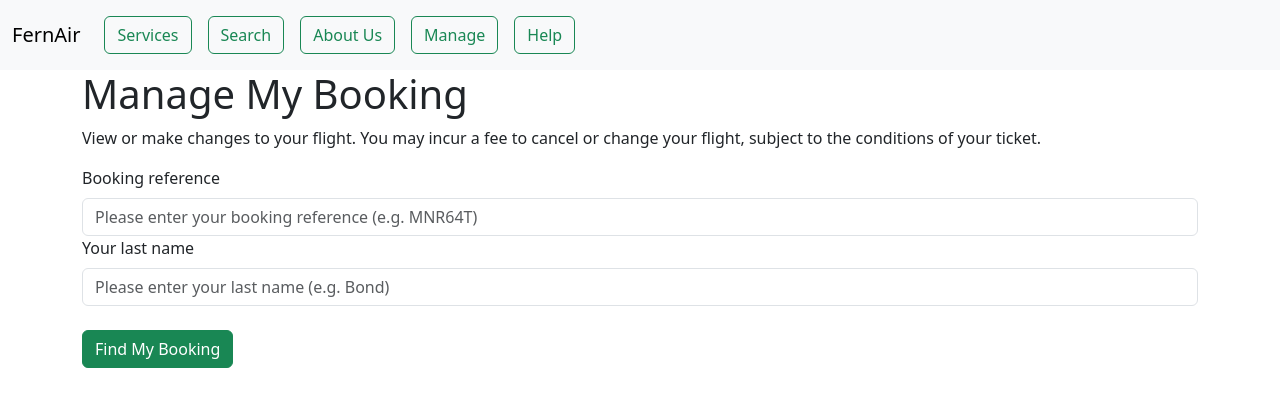
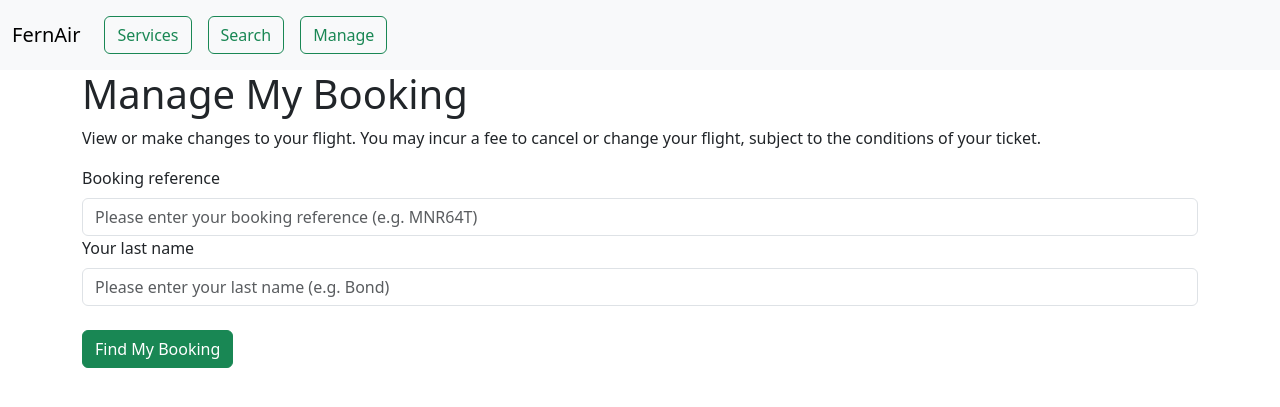
Before and after one commit to mmbi-glitch/159352_A2, a Flask app: page /manage in a window 1280 px wide. Shown: the top 407 px of the page. Run offline with Flask 3, Linux system fonts and the light colour scheme; parts of the project's set-up code (start-up, migrations or seed data) failed here and were passed over.

Commit message:
Deleted some files.

```diff
--- a/backend/views.py
+++ b/backend/views.py
@@ -15,6 +15,10 @@ views = Blueprint("views", __name__)
 def home():
     return render_template("home.html")
 
+
+@views.route("/flights")
+def flights_services():
+    return render_template("flights_services.html")
 
 @views.route("/flights/search", methods=["GET", "POST"])
 def flights_search():
@@ -224,13 +228,3 @@ def cancel_booking():
 def exit_booking():
     logout_user()
     return redirect(url_for("views.manage"))
-
-
-@views.route("/about_us")
-def about_us():
-    return render_template("about.html")
-
-
-@views.route("/help")
-def help_me():
-    return render_template("help.html")
--- a/frontend/templates/base.html
+++ b/frontend/templates/base.html
@@ -27,20 +27,14 @@
         </button>
         <div class="collapse navbar-collapse" id="navbar">
             <div class="navbar-nav">
-                <a class="nav-item nav-link" id="flights_search" href="/flights">
+                <a class="nav-item nav-link" id="flights_services" href="/flights">
                     <button class="btn btn-outline-success my-2 my-sm-0">Services</button>
                 </a>
                 <a class="nav-item nav-link" id="flights_search" href="/flights/search">
                     <button class="btn btn-outline-success my-2 my-sm-0">Search</button>
                 </a>
-                <a class="nav-item nav-link" id="about_us" href="/about_us">
-                    <button class="btn btn-outline-success my-2 my-sm-0">About Us</button>
-                </a>
                 <a class="nav-item nav-link" id="manage" href="/manage">
                     <button class="btn btn-outline-success my-2 my-sm-0">Manage</button>
-                </a>
-                <a class="nav-item nav-link" id="help" href="/help">
-                    <button class="btn btn-outline-success my-2 my-sm-0">Help</button>
                 </a>
             </div>
         </div>
```
Also changed, not shown: database/models.py (+5 -6 lines), frontend/templates/help.html (deleted, +0 -12 lines), frontend/templates/flights_services.html (renamed from frontend/templates/about.html).
